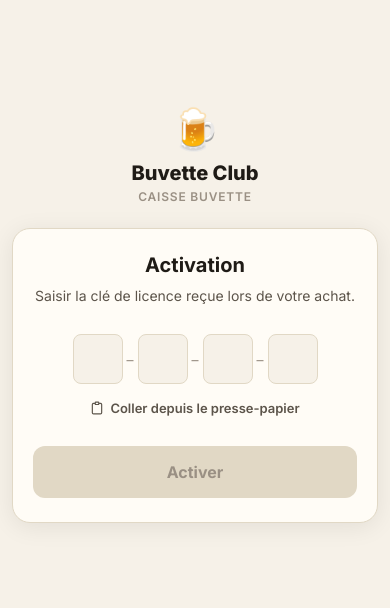
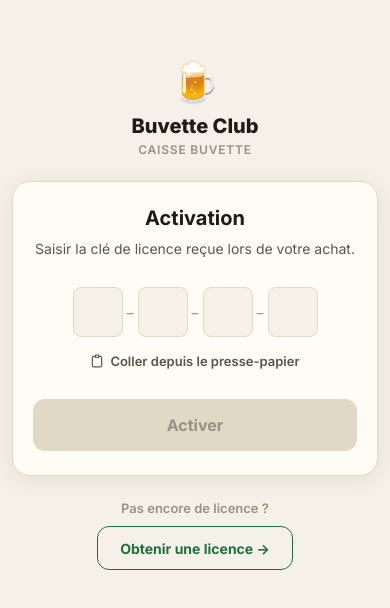
Before and after one commit to alberluc/buvette-app, a React (Vite) app in the folder app/: page / in a window 390 px wide. Shown: the part 106-714 px from the top of the page. Built offline with nearby package versions, Linux system fonts and the light colour scheme; no server answers.

Commit message:
Add "Buy License" section to `LicenseScreen` and update responsive grid styles for device layout

```diff
--- a/app/src/components/LicenseScreen.jsx
+++ b/app/src/components/LicenseScreen.jsx
@@ -1,6 +1,8 @@
 import { useState, useRef } from 'react'
 import { activateLicense, refreshLicense } from '../lib/api'
 import styles from './LicenseScreen.module.css'
+
+const BUY_URL = 'https://assolyte.fr/#price'
 
 const ERROR_LABELS = {
   'Clé invalide': "Cette clé de licence n'existe pas.",
@@ -162,6 +164,15 @@ export function LicenseScreen({ mode = 'activate', expiredToken, onActivated })
           </>
         )}
       </div>
+
+      <div className={styles.buySection}>
+        <p className={styles.buyText}>
+          {mode === 'expired' ? 'Besoin de renouveler votre abonnement ?' : 'Pas encore de licence ?'}
+        </p>
+        <a href={BUY_URL} target="_blank" rel="noopener noreferrer" className={styles.buyBtn}>
+          Obtenir une licence →
+        </a>
+      </div>
     </div>
   )
 }
--- a/app/src/components/LicenseScreen.module.css
+++ b/app/src/components/LicenseScreen.module.css
@@ -96,6 +96,37 @@
 /* ── Erreur ──────────────────────────────────────────────────────────────────── */
 .error { margin-top: 12px; font-size: 13px; font-weight: 600; color: var(--danger); text-align: center; }
 
+/* ── Section achat ───────────────────────────────────────────────────────────── */
+.buySection {
+  margin-top: 24px;
+  display: flex;
+  flex-direction: column;
+  align-items: center;
+  gap: 10px;
+}
+.buyText {
+  margin: 0;
+  font-size: 13px;
+  color: var(--ink-mute);
+  font-weight: 600;
+}
+.buyBtn {
+  display: inline-flex;
+  align-items: center;
+  height: 44px;
+  padding: 0 22px;
+  border-radius: 12px;
+  border: 1.5px solid var(--club);
+  background: transparent;
+  color: var(--club);
+  font-size: 14px;
+  font-weight: 700;
+  font-family: inherit;
+  text-decoration: none;
+  transition: background 150ms, color 150ms;
+}
+.buyBtn:hover { background: var(--club-soft); }
+
 /* ── Mobile (< 600px) ────────────────────────────────────────────────────────── */
 @media (max-width: 599px) {
   .screen { padding: 0 12px; }
```
Also changed, not shown: 1 other file (tests, documents, lock files or other folders).
